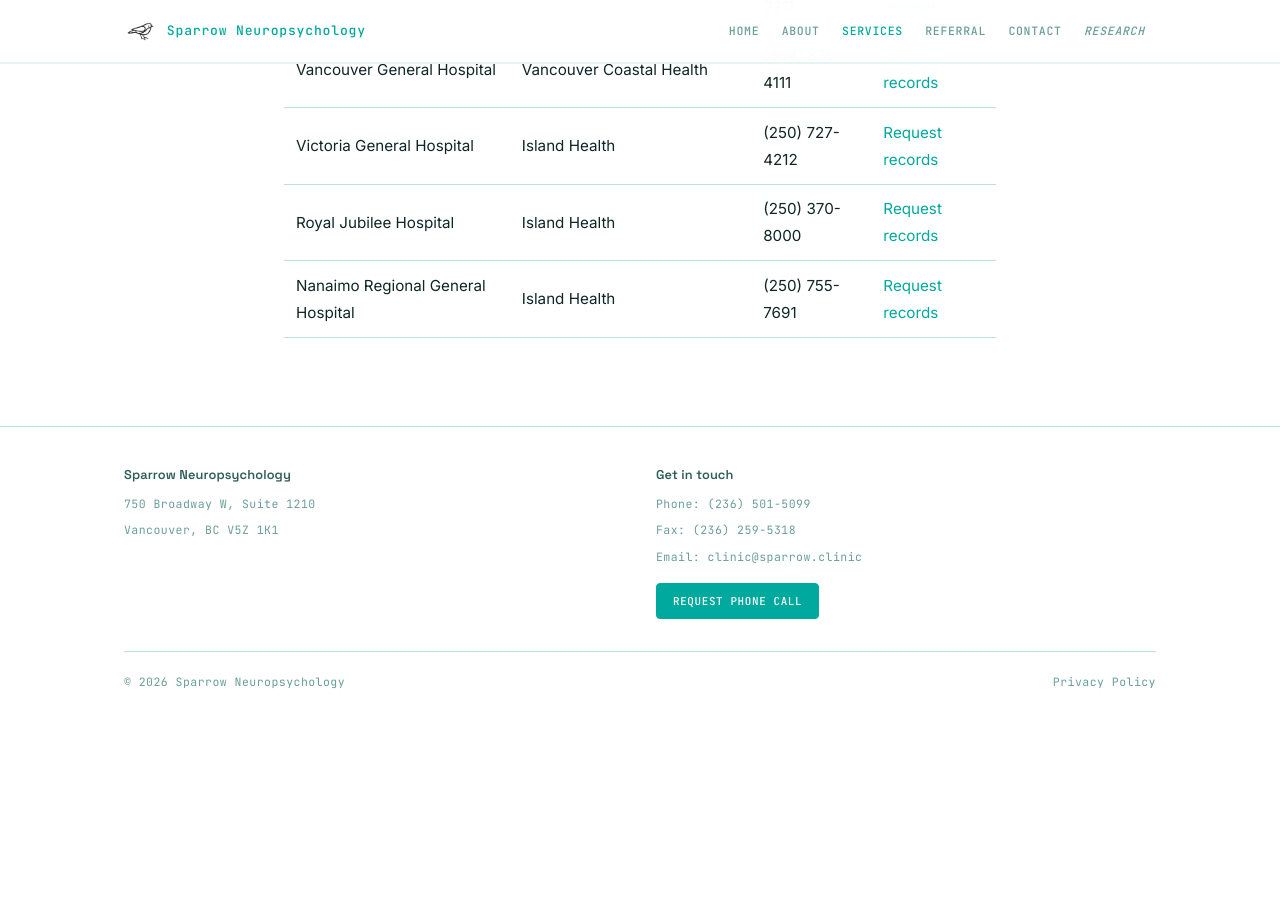
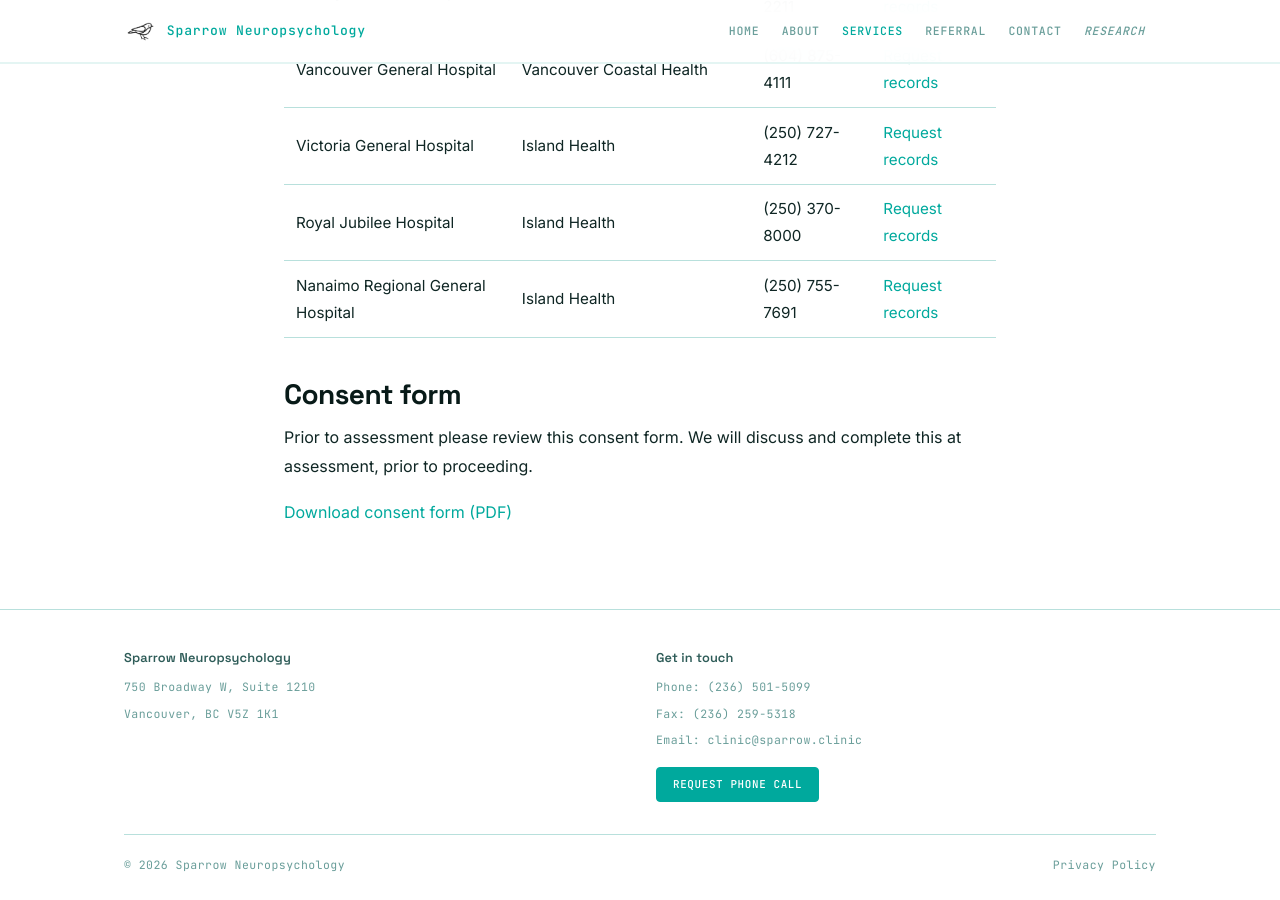
Before and after one commit to cfxb/sparrow-clinic, a Jekyll site: the page built from services.md, in a window 1280 px wide and 900 px high, scrolled down 3755 px. Built offline with Jekyll 4.4.1, drawn with Linux system fonts in a browser that asks for light colours; before the commit the page ends 4472 px from its top, so only the background shows below that.

Commit message:
Add consent form download to services page
Co-Authored-By: Claude Sonnet 4.6 <noreply@anthropic.com>

```diff
--- a/services.md
+++ b/services.md
@@ -71,3 +71,9 @@ Many BC residents' records are available at:
 The table below lists hospitals in British Columbia where you can request your records.
 
 {% include hospital-table.html %}
+
+## Consent form
+
+Prior to assessment please review this consent form. We will discuss and complete this at assessment, prior to proceeding.
+
+[Download consent form (PDF)](/assets/files/consent-sparrow_20260131.pdf)
```
Also changed, not shown: 1 other file.
